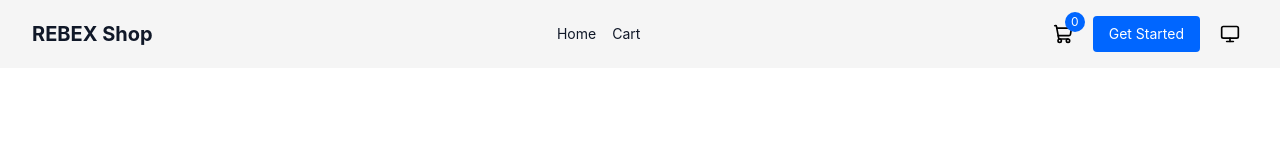
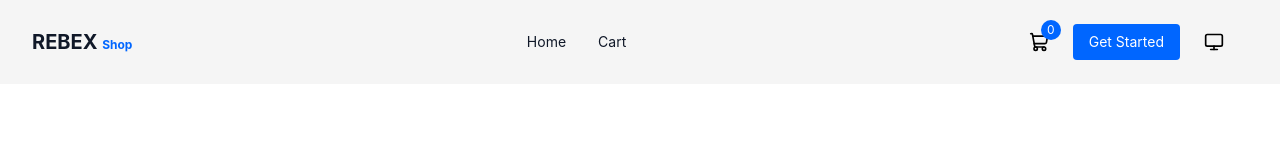
Before and after one commit to rahafebx/simple-react-shop-frontend, a React (Vite) app: page / in a window 1280 px wide. Shown: the top 149 px of the page. Built offline with nearby package versions, Linux system fonts and the light colour scheme.

Commit message:
feat: enhance Navbar component with toggle functionality and update MainLayout to manage open state

```diff
--- a/src/components/Navbar.jsx
+++ b/src/components/Navbar.jsx
@@ -1,16 +1,26 @@
 import { Link } from "react-router-dom";
 
-export default function Navbar() {
+export default function Navbar({ isOpen = false }) {
   return (
-    <nav className="bg-neutral-100 dark:bg-neutral-950 text-gray-900 dark:text-gray-50 text-sm">
-      <ul className="flex space-x-4">
+    <nav
+      className={`bg-neutral-100 dark:bg-neutral-950 text-gray-900 dark:text-gray-50 text-sm absolute md:static opacity-0 md:opacity-100 top-16 left-0 right-0
+        max-h-0 overflow-hidden md:overflow-visible transition-max-h transition-opacity duration-200 ease-in-out
+        ${isOpen ? "max-h-lvh opacity-100" : "max-h-0 opacity-0 md:max-h-none"}`}
+    >
+      <ul className="flex flex-col md:flex-row py-6 md:py-0 ">
         <li>
-          <Link to="/" className="hover:text-blue-500 transition-colors duration-200">
+          <Link
+            to="/"
+            className="hover:text-blue-500 transition-colors duration-200 block px-4 py-2 md:py-4"
+          >
             Home
           </Link>
         </li>
         <li>
-          <Link to="/cart" className="hover:text-blue-500 transition-colors duration-200">
+          <Link
+            to="/cart"
+            className="hover:text-blue-500 transition-colors duration-200 block px-4 py-2 md:py-4"
+          >
             Cart
           </Link>
         </li>
--- a/src/layout/MainLayout.jsx
+++ b/src/layout/MainLayout.jsx
@@ -1,5 +1,6 @@
 import { Outlet } from "react-router-dom";
-import { ShoppingCart, LogOut} from 'lucide-react'
+import { ShoppingCart, LogOut, Menu, X } from 'lucide-react'
+import { useState } from "react";
 import ThemeToggle from "../components/ThemeToggle";
 import Navbar from "../components/Navbar";
 import { Link } from "react-router-dom";
@@ -12,14 +13,15 @@ export default function MainLayout() {
   const navigation = useNavigate();
   const {user, logout} = useAuth();
   const { totalItems } = useCart();
+  const [isOpen, setIsOpen] = useState(false);
 
   return (
     <div className="min-h-screen flex flex-col">
       <header className="fixed top-0 left-0 right-0 bg-neutral-100 dark:bg-neutral-950 z-50">
         <Container className="flex items-center justify-between py-4 text-gray-900 dark:text-gray-50">
-          <h1 className="text-xl font-bold">REBEX Shop</h1>
-          <Navbar />
-          <div className="controls flex items-center space-x-3">
+          <h1 className="text-lg sm:text-xl font-bold">REBEX <span className="text-xs text-primary-500 dark:text-primary-400">Shop</span></h1>
+          <Navbar isOpen={isOpen} />
+          <div className="controls flex items-center space-x-3 md:space-x-4">
             <Link to="/cart" className="relative flex items-center justify-center rounded-lg p-2 text-black dark:text-white transition-colors cursor-pointer hover:bg-neutral-200 dark:hover:bg-neutral-900">
               <ShoppingCart size={20} aria-hidden="true" />
               <span className="absolute flex items-center justify-center -top-1 -right-1 w-5 h-5 text-xs bg-primary-500 rounded-full text-white">{totalItems || 0}</span>
@@ -42,6 +44,11 @@ export default function MainLayout() {
               </Link>
             )}
             <ThemeToggle className="hover:bg-neutral-200 dark:hover:bg-neutral-900" />
+            <button className="flex md:hidden items-center justify-center rounded-lg p-2 text-black dark:text-white transition-colors cursor-pointer hover:bg-neutral-200 dark:hover:bg-neutral-900"
+              onClick={() => setIsOpen(!isOpen)}
+            >
+              {isOpen ? (<X size={20} aria-label="close Menu" />) : (<Menu size={20} aria-label="open Menu" />)}
+            </button>
           </div>
         </Container>
       </header>
```
